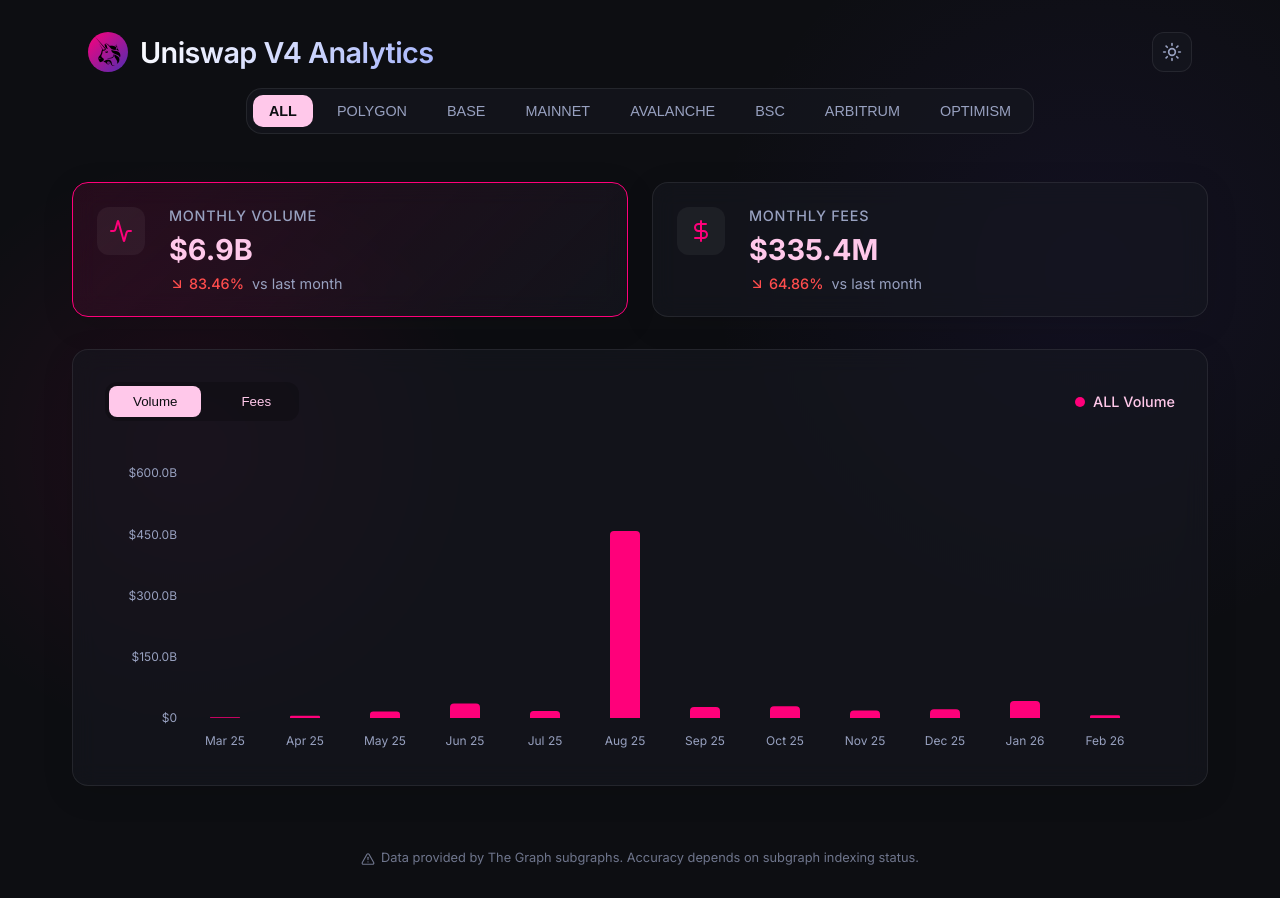
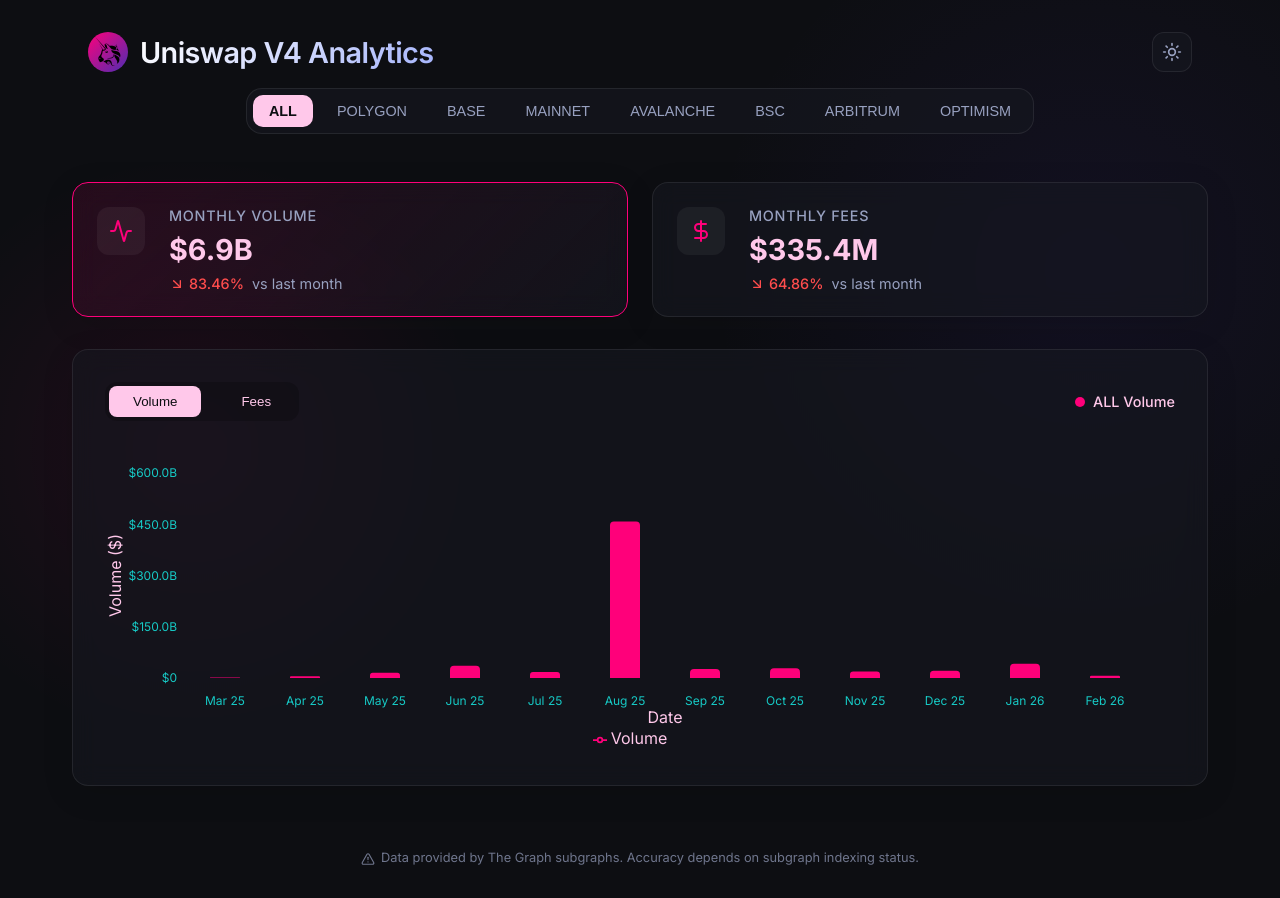
Before and after one commit to MarcLlopart/uniswap-trading-paths, a React (Vite) app: page / in a window 1280 px wide. Built offline with nearby package versions, Linux system fonts and the light colour scheme.

Commit message:
Add legend to charts

```diff
--- a/src/components/Dashboard/Dashboard.jsx
+++ b/src/components/Dashboard/Dashboard.jsx
@@ -1,5 +1,5 @@
 import React, { useEffect, useState, useMemo } from 'react';
-import { BarChart, Bar, XAxis, YAxis, Tooltip, ResponsiveContainer, Cell } from 'recharts';
+import { BarChart, Bar, XAxis, YAxis, Tooltip, ResponsiveContainer, Cell, Legend } from 'recharts';
 import { ArrowUpRight, ArrowDownRight, Activity, DollarSign, Layers, Sun, Moon, AlertTriangle } from 'lucide-react';
 import './Dashboard.css';
 
@@ -99,7 +99,8 @@
         const date = new Date(parseInt(year), parseInt(month) - 1, 15);
         return {
             name: date.toLocaleDateString('en-US', { month: 'short', year: '2-digit' }),
-            value: activeTab === 'Volume' ? item.volume : item.fees,
+            volume: item.volume,  // Keep original values
+            fees: item.fees,      // Keep original values
             originalDate: item.date
         };
     }) : [];
@@ -181,42 +182,64 @@
                 </div>
 
                 <div className="chart-wrapper">
-                    <ResponsiveContainer width="100%" height={300} >
+                    <ResponsiveContainer width="100%" height={300}>
                         <BarChart data={chartData} margin={{ top: 20, right: 30, left: 20, bottom: 5 }}>
                             <XAxis
                                 dataKey="name"
                                 axisLine={false}
                                 tickLine={false}
-                                tick={{ fill: '#98a1c0', fontSize: 12 }}
+                                tick={{ fill: isDarkMode ? "#17cac6" : "#830057", fontSize: 12 }}
                                 dy={10}
+                                label={{
+                                    value: 'Date',
+                                    position: 'insideBottom',
+                                    offset: -15,
+                                    style: {
+                                        fill: 'var(--text-primary)',
+                                        textAnchor: 'middle'
+                                    }
+                                }}
                             />
                             <YAxis
                                 axisLine={false}
                                 tickLine={false}
                                 tickFormatter={(val) => formatCurrency(val)}
-                                tick={{ fill: '#98a1c0', fontSize: 12 }}
+                                tick={{ fill: isDarkMode ? "#17cac6" : "#830057", fontSize: 12 }}
+                                label={{
+                                    value: activeTab === 'Volume' ? "Volume ($)" : "Fees ($)",
+                                    position: 'insideLeft',
+                                    angle: -90,
+                                    offset: -10,
+                                    style: { fill: 'var(--text-primary)', textAnchor: 'middle' }
+                                }}
                             />
                             <Tooltip
                                 cursor={{ fill: 'rgba(255, 255, 255, 0.05)' }}
-                                contentStyle={{ backgroundColor: '#161821', borderColor: 'rgba(255,255,255,0.1)', borderRadius: '8px' }}
+                                contentStyle={{
+                                    backgroundColor: '#161821',
+                                    borderColor: 'rgba(255,255,255,0.1)',
+                                    borderRadius: '8px'
+                                }}
                                 itemStyle={{ color: '#fff' }}
                                 formatter={(value) => [formatFullCurrency(value), activeTab]}
                             />
                             <Bar
-                                dataKey="value"
+                                dataKey={activeTab === 'Volume' ? 'volume' : 'fees'}
+                                name={activeTab === 'Volume' ? 'Volume' : 'Fees'}
                                 radius={[4, 4, 0, 0]}
                                 barSize={30}
                                 animationDuration={1000}
-
-                            >
-                                {chartData.map((entry, index) => (
-                                    <Cell
-                                        key={`cell-${index}`}
-                                        fill={activeTab === 'Volume' ? '#ff007a' : '#4c2db3'}
-                                        fillOpacity={1}
-                                    />
-                                ))}
-                            </Bar>
+                                fill={'var(--accent-primary)'}
+                            />
+                            <Legend
+                                wrapperStyle={{
+                                    paddingTop: '20px'
+                                }}
+                                iconType="line"
+                                formatter={(value) => (
+                                    <span style={{ color: 'var(--text-primary)' }}>{value}</span>
+                                )}
+                            />
                         </BarChart>
                     </ResponsiveContainer>
                 </div>
```
